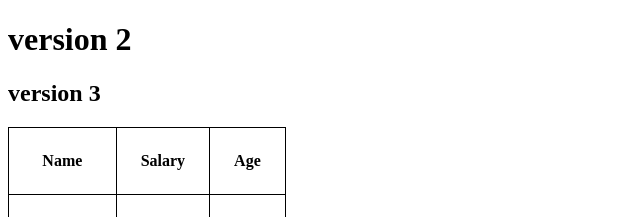
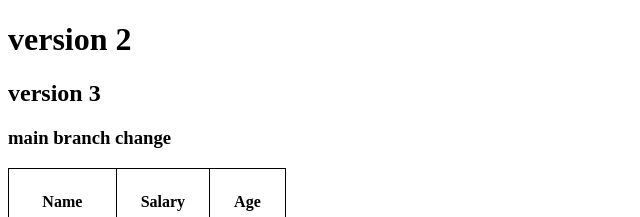
Before and after one commit to yellurinithinreddy/React-app, a React (Vite) app: page / in a window 1280 px wide. Shown: the top 217 px of the page, without its empty margins (0-640 px from the left). Built offline with nearby package versions, Linux system fonts and the light colour scheme.

Commit message:
changes in main

```diff
--- a/src/App.jsx
+++ b/src/App.jsx
@@ -14,6 +14,7 @@ const App=()=>{
     <UnOrdList></UnOrdList> */}
     <h1>version 2</h1>
     <h2>version 3</h2>
+    <h3>main branch change</h3>
     <Table></Table>
     <Card></Card>
     </>
```
